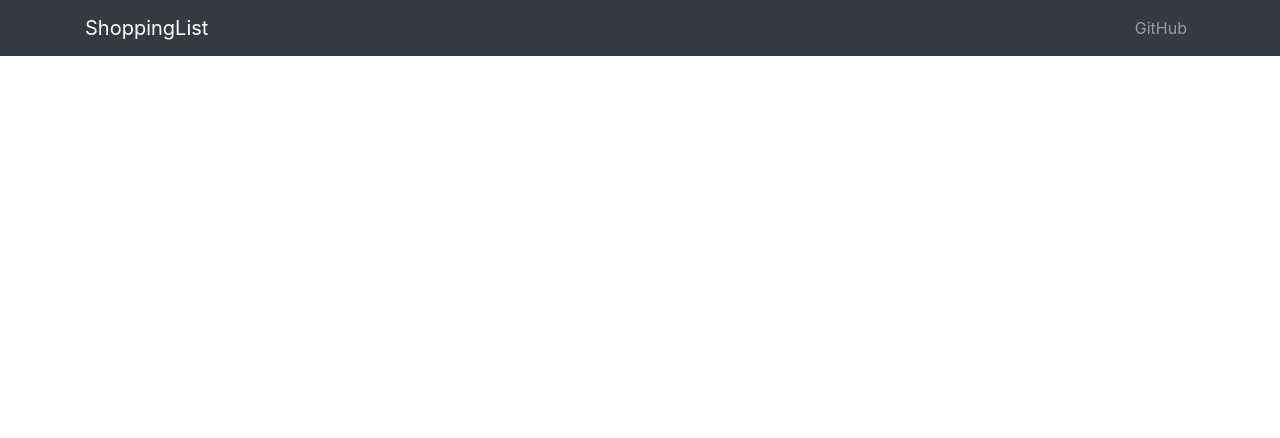
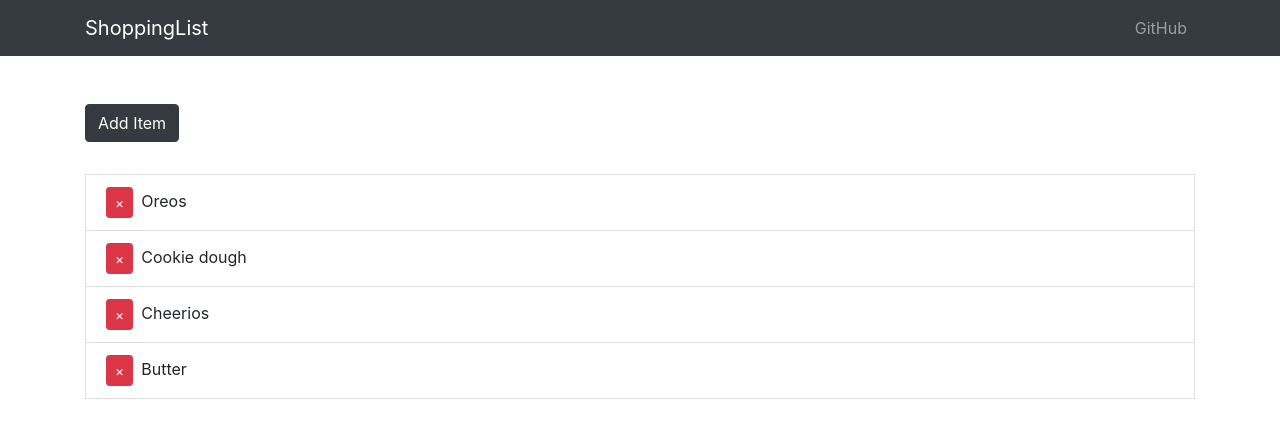
Before and after one commit to julianvazq/mern-stack, a React (Create React App) app in the folder client/: page / in a window 1280 px wide. Shown: the top 438 px of the page. Built offline with nearby package versions, Linux system fonts and the light colour scheme.

Commit message:
Add client shopping list with static data

```diff
--- a/client/public/index.html
+++ b/client/public/index.html
@@ -9,12 +9,12 @@
       name="description"
       content="Web site created using create-react-app"
     />
-    <link rel="apple-touch-icon" href="%PUBLIC_URL%/logo192.png" />
+    <!-- <link rel="apple-touch-icon" href="%PUBLIC_URL%/logo192.png" /> -->
     <!--
       manifest.json provides metadata used when your web app is installed on a
       user's mobile device or desktop. See https://developers.google.com/web/fundamentals/web-app-manifest/
     -->
-    <link rel="manifest" href="%PUBLIC_URL%/manifest.json" />
+    <!-- <link rel="manifest" href="%PUBLIC_URL%/manifest.json" /> -->
     <!--
       Notice the use of %PUBLIC_URL% in the tags above.
       It will be replaced with the URL of the `public` folder during the build.
--- a/client/src/App.css
+++ b/client/src/App.css
@@ -0,0 +1,21 @@
+.remove-btn {
+  margin-right: 0.5rem;
+}
+
+.fade-enter {
+  opacity: 0.01;
+}
+
+.fade-enter-active {
+  opacity: 1;
+  transition: opacity 400ms ease-in;
+}
+
+.fade-exit {
+  opacity: 1;
+}
+
+.fade-exit-active {
+  opacity: 0.01;
+  transition: opacity 300ms ease-in;
+}
--- a/client/src/App.js
+++ b/client/src/App.js
@@ -2,11 +2,13 @@ import React from 'react';
 import 'bootstrap/dist/css/bootstrap.min.css'
 import './App.css';
 import AppNavBar from "./components/AppNavbar"
+import ShoppingList from "./components/ShoppingList";
 
 function App() {
   return (
     <div>
     <AppNavBar />
+    <ShoppingList />
     </div>
   );
 }
--- /dev/null
+++ b/client/src/components/ShoppingList.js
@@ -0,0 +1,48 @@
+import React, {useState} from "react";
+import {Container, ListGroup, ListGroupItem, Button} from "reactstrap";
+import { CSSTransition, TransitionGroup} from "react-transition-group";
+import uuid from "uuid";
+
+const ShoppingList = () => {
+
+    const [items, setItems] = useState([
+        {id: uuid(), name:"Oreos"},
+        {id: uuid(), name:"Cookie dough"},
+        {id: uuid(), name:"Cheerios"},
+        {id: uuid(), name:"Butter"}
+    ]);
+
+    return(
+        <Container>
+        <Button
+            color="dark"
+            style={{marginBottom: "2rem"}}
+            onClick={() => {
+            const name = prompt("Enter item");
+            setItems([...items, {id: uuid(), name}]);
+        }}>
+        Add Item</Button>
+
+        <ListGroup>
+            <TransitionGroup className="shopping-list">
+                {items.map(({id, name}) => (
+                    <CSSTransition key={id} timeout={500} classNames="fade">
+                        <ListGroupItem>
+                            <Button className="remove-btn"
+                            color="danger"
+                            size="sm"
+                            onClick={() => setItems(items.filter(item => item.id !== id))}>
+                             &times;
+                            </Button>
+                            {name}
+                        </ListGroupItem>
+                    </CSSTransition>
+                ))}
+            </TransitionGroup>
+        </ListGroup>
+
+        </Container>
+    )
+}
+
+export default ShoppingList;
```
